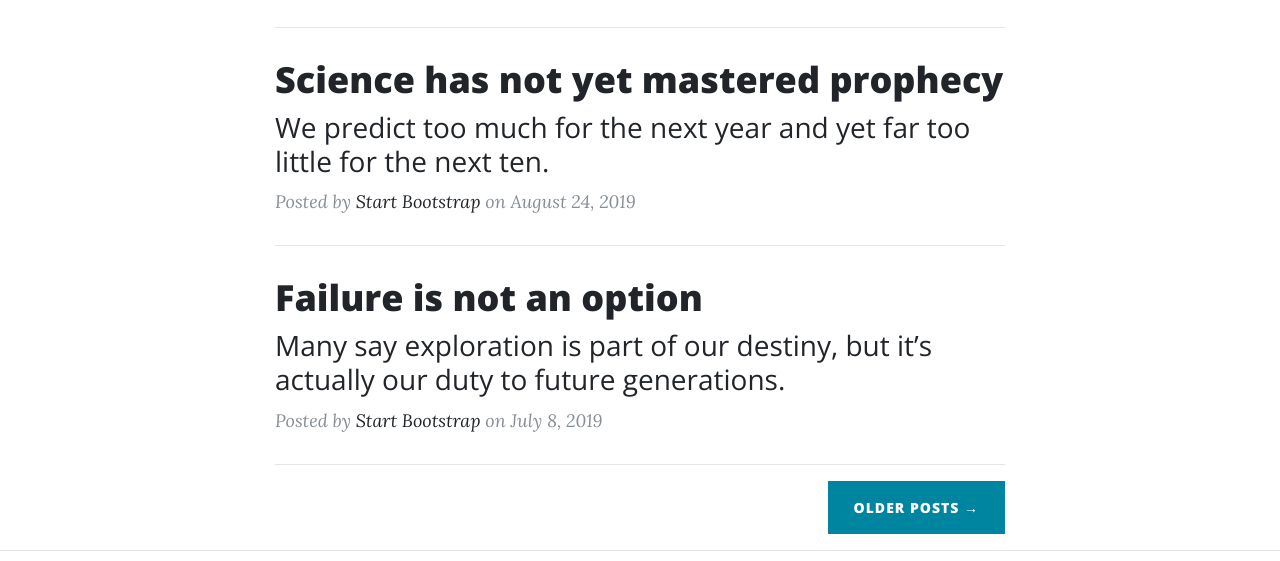
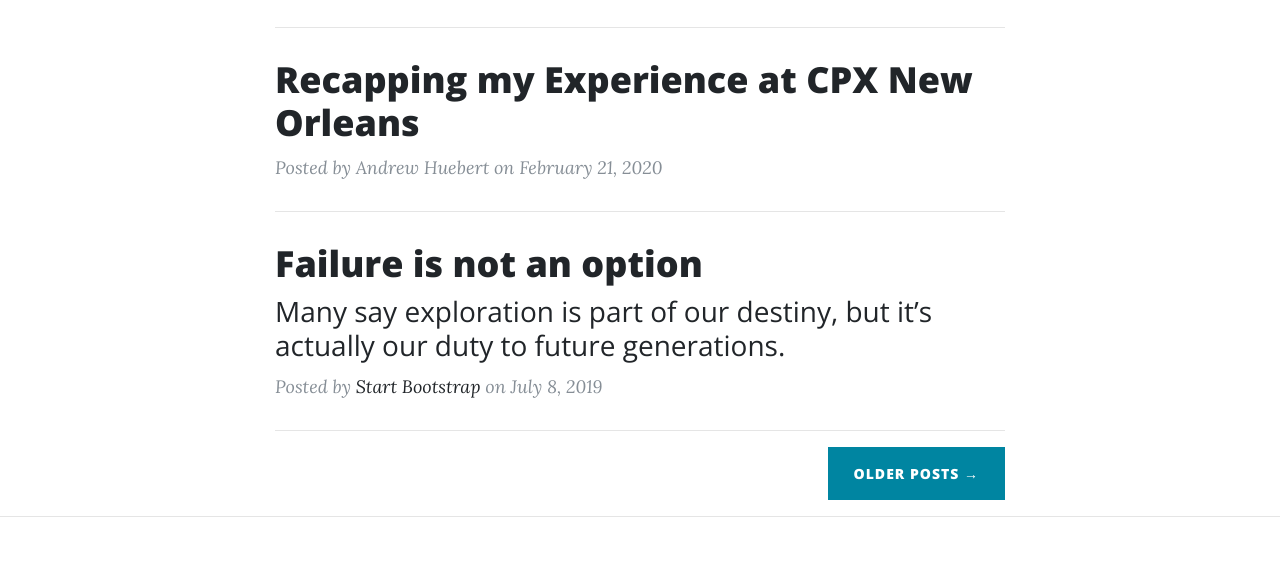
Before and after one commit to andrewHuebert/andrewHuebert.github.io, a website: page index.html in a window 1280 px wide. Shown: the part 933-1494 px from the top of the page. Drawn offline with nearby package versions, Linux system fonts and the light colour scheme.

Commit message:
Update index.html

```diff
--- a/index.html
+++ b/index.html
@@ -79,17 +79,12 @@
         </div>
         <hr>
         <div class="post-preview">
-          <a href="post.html">
+          <a href="post_2.html">
             <h2 class="post-title">
-              Science has not yet mastered prophecy
+              Recapping my Experience at CPX New Orleans
             </h2>
-            <h3 class="post-subtitle">
-              We predict too much for the next year and yet far too little for the next ten.
-            </h3>
           </a>
-          <p class="post-meta">Posted by
-            <a href="#">Start Bootstrap</a>
-            on August 24, 2019</p>
+          <p class="post-meta">Posted by Andrew Huebert on February 21, 2020
         </div>
         <hr>
         <div class="post-preview">
```
